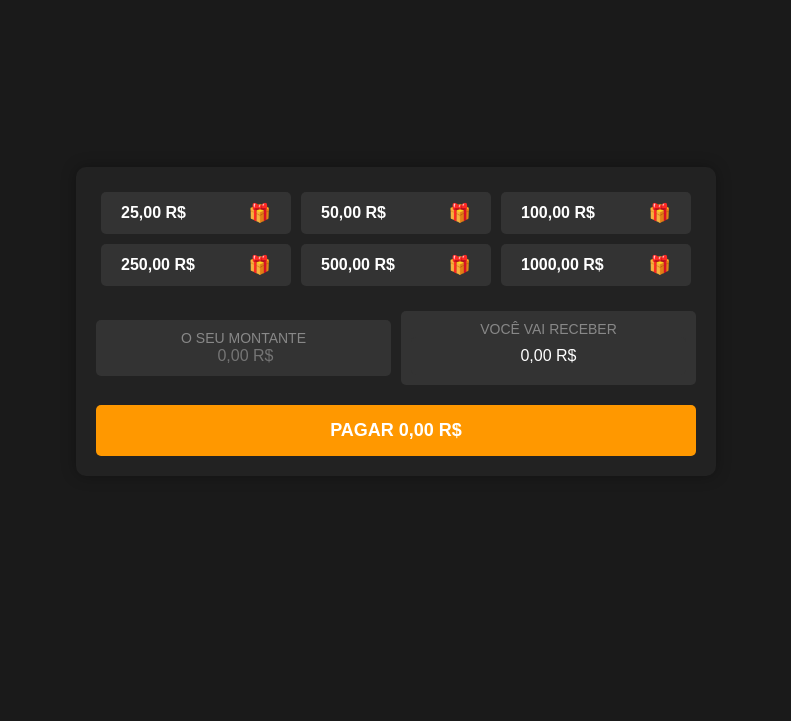
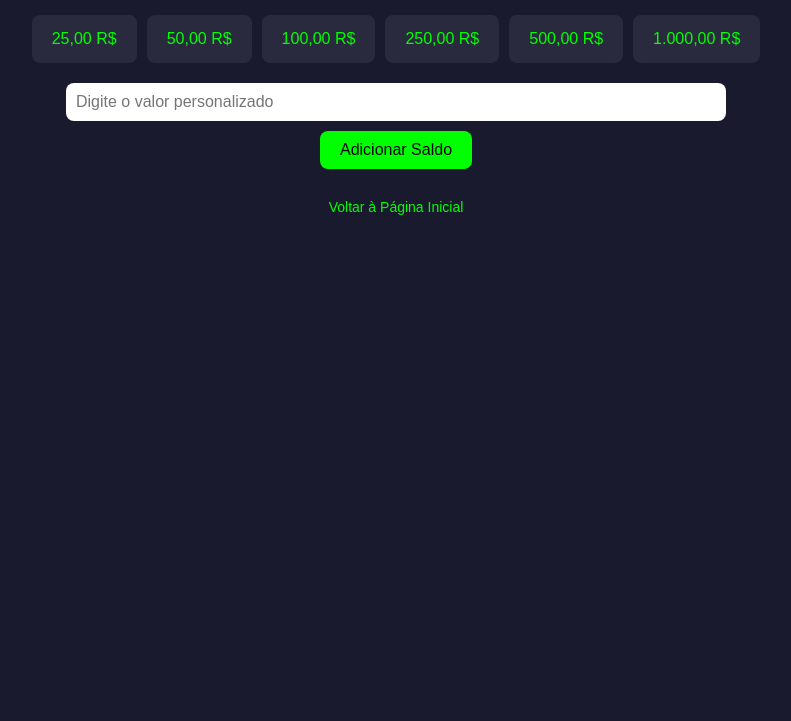
Before and after one commit to SXD3008/tigrinho, a plain HTML site: page adicionar-saldo.html in a window 1280 px wide. Shown: the part 79-800 px from the top of the page, without its empty margins (244-1035 px from the left). Drawn offline with Linux system fonts and the light colour scheme.

Commit message:
Update adicionar-saldo.html

```diff
--- a/adicionar-saldo.html
+++ b/adicionar-saldo.html
@@ -1,5 +1,5 @@
 <!DOCTYPE html>
-<html lang="en">
+<html lang="pt-BR">
 <head>
     <meta charset="UTF-8">
     <meta name="viewport" content="width=device-width, initial-scale=1.0">
@@ -8,179 +8,130 @@
         body {
             margin: 0;
             font-family: Arial, sans-serif;
-            background-color: #1a1a1a;
-            color: white;
-            display: flex;
-            justify-content: center;
-            align-items: center;
-            height: 100vh;
+            background-color: #1a1a2e;
+            color: #fff;
         }
-
         .container {
-            width: 80%;
-            max-width: 600px;
-            background-color: #222;
-            border-radius: 10px;
+            max-width: 800px;
+            margin: 0 auto;
             padding: 20px;
-            box-shadow: 0 0 15px rgba(0, 0, 0, 0.3);
         }
-
-        .buttons {
+        .balance-header {
+            text-align: center;
+            margin-bottom: 30px;
+        }
+        .balance-header h1 {
+            font-size: 24px;
+        }
+        .balance-options {
             display: flex;
             flex-wrap: wrap;
-            justify-content: space-between;
+            gap: 10px;
+            justify-content: center;
             margin-bottom: 20px;
         }
-
-        .button {
-            background-color: #333;
-            color: white;
+        .balance-option {
+            background-color: #2a2a3e;
+            color: #00ff00;
+            padding: 15px 20px;
+            border-radius: 8px;
+            cursor: pointer;
+            text-align: center;
+            transition: transform 0.2s ease;
+        }
+        .balance-option:hover {
+            transform: scale(1.05);
+        }
+        .custom-balance {
+            text-align: center;
+            margin-bottom: 20px;
+        }
+        .custom-balance input {
+            width: 80%;
+            padding: 10px;
+            font-size: 16px;
+            border: none;
+            border-radius: 8px;
+            margin-bottom: 10px;
+        }
+        .custom-balance button {
             padding: 10px 20px;
-            margin: 5px;
+            font-size: 16px;
+            background-color: #00ff00;
             border: none;
-            border-radius: 5px;
+            border-radius: 8px;
             cursor: pointer;
-            flex: 1 1 calc(33.33% - 10px);
+            transition: transform 0.2s ease;
+        }
+        .custom-balance button:hover {
+            transform: scale(1.05);
+        }
+        .bonus-text {
             text-align: center;
             font-size: 16px;
-            display: flex;
-            justify-content: space-between;
-            align-items: center;
-            font-weight: bold;
+            color: #ffcc00;
+            margin-bottom: 20px;
+            display: none;
         }
-
-        .button:hover {
-            background-color: #444;
-        }
-
-        .button span.gift {
-            font-size: 18px;
-            color: #ffd700;
-            margin-left: 10px;
-        }
-
-        .montante-container {
-            display: flex;
-            justify-content: space-between;
-            margin-bottom: 20px;
-            align-items: center;
-        }
-
-        .montante-container div {
-            flex: 1;
-            padding: 10px;
-            background-color: #333;
-            border-radius: 5px;
-            margin-right: 10px;
+        .footer {
             text-align: center;
-        }
-
-        .montante-container div:last-child {
-            margin-right: 0;
-        }
-
-        .montante-container div span {
-            display: block;
+            margin-top: 30px;
             font-size: 14px;
-            color: #888;
-        }
-
-        .montante-container div input {
-            width: 100%;
-            background: none;
-            border: none;
-            color: white;
-            font-size: 16px;
-            text-align: center;
-            outline: none;
-        }
-
-        .pay-button {
-            width: 100%;
-            padding: 15px;
-            background-color: #ff9800;
-            color: white;
-            border: none;
-            border-radius: 5px;
-            font-size: 18px;
-            font-weight: bold;
-            cursor: pointer;
-            text-transform: uppercase;
-        }
-
-        .pay-button:hover {
-            background-color: #ffa726;
-        }
-
-        .bonus-text {
-            font-size: 14px;
-            color: #00ff00;
-            text-align: center;
-            margin-bottom: 10px;
-            font-weight: bold;
         }
     </style>
 </head>
 <body>
     <div class="container">
-        <div class="buttons">
-            <button class="button" onclick="adicionarSaldo(25)">25,00 R$ <span class="gift">🎁</span></button>
-            <button class="button" onclick="adicionarSaldo(50)">50,00 R$ <span class="gift">🎁</span></button>
-            <button class="button" onclick="adicionarSaldo(100)">100,00 R$ <span class="gift">🎁</span></button>
-            <button class="button" onclick="adicionarSaldo(250)">250,00 R$ <span class="gift">🎁</span></button>
-            <button class="button" onclick="adicionarSaldo(500)">500,00 R$ <span class="gift">🎁</span></button>
-            <button class="button" onclick="adicionarSaldo(1000)">1000,00 R$ <span class="gift">🎁</span></button>
+        <div class="balance-header">
+            <h1>Adicionar Saldo</h1>
         </div>
-
-        <div class="bonus-text" id="bonus-text" style="display: none;">
-            Adicionando mais de 500,00 R$, você recebe 25% de bônus!
+        <div class="balance-options">
+            <div class="balance-option" onclick="adicionarSaldo(25)">25,00 R$</div>
+            <div class="balance-option" onclick="adicionarSaldo(50)">50,00 R$</div>
+            <div class="balance-option" onclick="adicionarSaldo(100)">100,00 R$</div>
+            <div class="balance-option" onclick="adicionarSaldo(250)">250,00 R$</div>
+            <div class="balance-option" onclick="adicionarSaldo(500)">500,00 R$</div>
+            <div class="balance-option" onclick="adicionarSaldo(1000)">1.000,00 R$</div>
         </div>
-
-        <div class="montante-container">
-            <div>
-                <span>O SEU MONTANTE</span>
-                <input type="text" id="input-value" placeholder="0,00 R$">
-            </div>
-            <div>
-                <span>VOCÊ VAI RECEBER</span>
-                <div id="receber-value">0,00 R$</div>
-            </div>
+        <div class="bonus-text" id="bonus-text">
+            Você receberá um bônus de 25% para valores acima de 500,00 R$!
         </div>
-
-        <button class="pay-button" onclick="confirmarPagamento()">Pagar <span id="confirmar-valor">0,00 R$</span></button>
+        <div class="custom-balance">
+            <input type="text" id="input-value" placeholder="Digite o valor personalizado">
+            <button onclick="confirmarPagamento()">Adicionar Saldo</button>
+        </div>
+        <div id="receber-value" style="text-align:center; font-size:18px;"></div>
+        <div class="footer">
+            <a href="index.html" style="color: #00ff00; text-decoration: none;">Voltar à Página Inicial</a>
+        </div>
     </div>
 
     <script>
-        let saldoAtual = parseFloat(localStorage.getItem("saldo")) || 0;
+        let saldoAtual = parseFloat(localStorage.getItem("saldo") || "0");
+
+        function formatarNumero(valor) {
+            return valor.toFixed(2).replace(".", ",").replace(/\B(?=(\d{3})+(?!\d))/g, ".");
+        }
 
         function adicionarSaldo(valor) {
             const montanteInput = document.getElementById("input-value");
-            montanteInput.value = valor.toFixed(2).replace('.', ',') + " R$";
+            montanteInput.value = formatarNumero(valor);
             calcularReceber(valor);
         }
 
         function calcularReceber(valor) {
-            const receberElement = document.getElementById("receber-value");
-            const confirmarValor = document.getElementById("confirmar-valor");
             const bonusText = document.getElementById("bonus-text");
-
             let valorFinal = valor;
-            let bonus = 0;
 
             if (valor > 500) {
-                bonus = valor * 0.25; // Calcula 25% de bônus
-                valorFinal += bonus;
-                bonusText.style.display = "block"; // Mostra o aviso de bônus
+                bonusText.style.display = "block"; // Exibe aviso de bônus
             } else {
-                bonusText.style.display = "none"; // Esconde o aviso se o valor for menor
+                bonusText.style.display = "none"; // Oculta aviso de bônus
             }
-
-            animateNumber(receberElement, parseFloat(receberElement.textContent.replace(',', '.')), valorFinal);
-            animateNumber(confirmarValor, parseFloat(confirmarValor.textContent.replace(',', '.')), valorFinal);
         }
 
         function confirmarPagamento() {
-            const montanteInput = document.getElementById("input-value").value.replace(",", ".");
+            const montanteInput = document.getElementById("input-value").value.replace(/\./g, "").replace(",", ".");
             const valor = parseFloat(montanteInput);
 
             if (isNaN(valor) || valor <= 0) {
@@ -189,15 +140,13 @@
             }
 
             let valorFinal = valor;
-
             if (valor > 500) {
-                valorFinal += valor * 0.25; // Adiciona o bônus de 25%
+                valorFinal += valor * 0.25; // Aplica bônus de 25%
             }
 
             saldoAtual += valorFinal;
             localStorage.setItem("saldo", saldoAtual.toFixed(2));
-
-            alert(`Pagamento confirmado! Seu novo saldo é: ${saldoAtual.toFixed(2).replace('.', ',')} R$`);
+            alert(`Pagamento confirmado! Seu novo saldo é: ${formatarNumero(saldoAtual)} R$`);
             window.location.href = "index.html";
         }
 
@@ -209,21 +158,13 @@
 
             const timer = setInterval(() => {
                 current += increment;
-                element.textContent = current.toFixed(2).replace('.', ',') + " R$";
+                element.textContent = formatarNumero(current) + " R$";
 
                 if ((increment > 0 && current >= to) || (increment < 0 && current <= to)) {
                     clearInterval(timer);
                 }
             }, stepTime);
         }
-
-        // Atualiza o valor automaticamente ao preencher o campo personalizado
-        document.getElementById("input-value").addEventListener("input", (event) => {
-            const valor = parseFloat(event.target.value.replace(",", "."));
-            if (!isNaN(valor)) {
-                calcularReceber(valor);
-            }
-        });
     </script>
 </body>
 </html>
```
